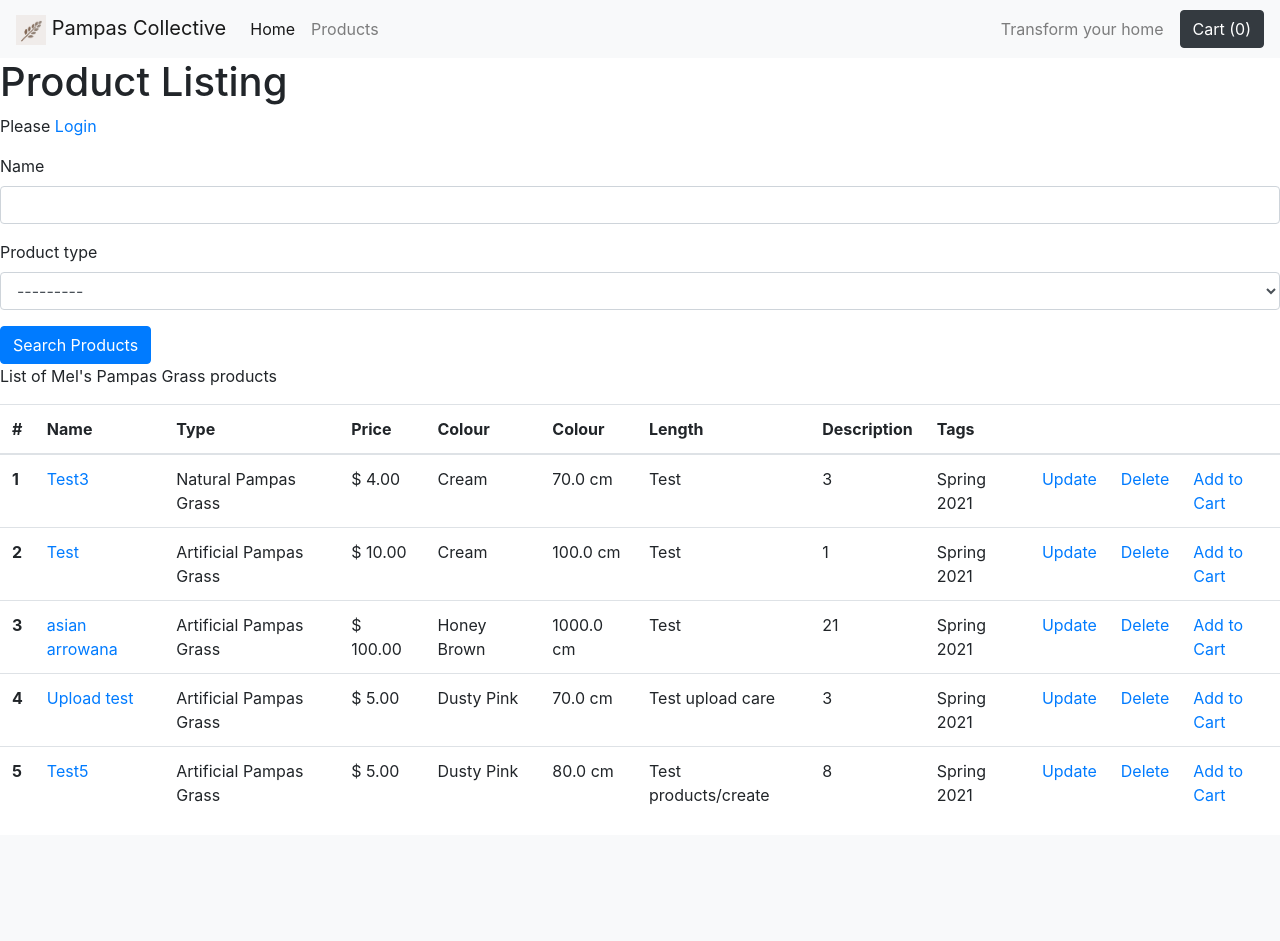
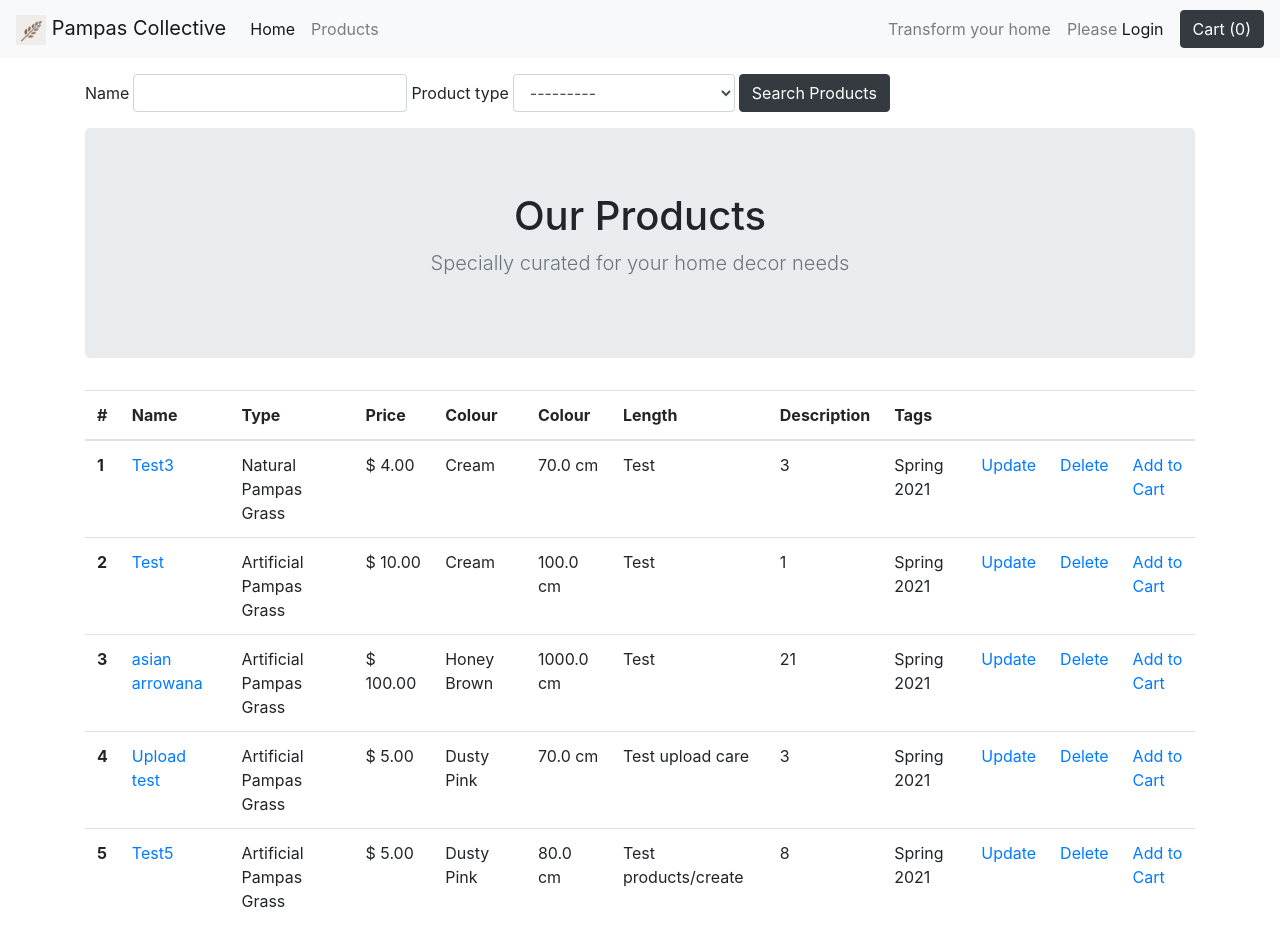
Before and after one commit to Malrhis/project-4-codeinstitute, a Django app: page /products/ in a window 1280 px wide. Before the commit the page ends 804 px from the top, so only its background shows below. Run offline with Django 3.2, Linux system fonts and the light colour scheme; data comes from the database, SQL or seed files in the repository; some libraries are stand-ins or nearby versions.

Commit message:
update search bar

```diff
--- a/Pampascollective/urls.py
+++ b/Pampascollective/urls.py
@@ -19,6 +19,7 @@ import products.views
 
 urlpatterns = [
     path('', products.views.landing_page, name="landing_page_route"),
+    path('success', products.views.landing_page, name="landing_page_route"),
     path('admin/', admin.site.urls),
     path('accounts/', include('allauth.urls')),
     path('products/', include('products.urls')),
--- a/products/templates/products/show-products.template.html
+++ b/products/templates/products/show-products.template.html
@@ -1,28 +1,32 @@
 {% extends 'base.template.html' %}
 {% load crispy_forms_tags %}
 {% load static %}
+
+ {% block css %}
+<link rel="stylesheet" href="{% static 'style.css' %}">
+{% endblock %}
 
 {% block title %}
 Product Listing
 {% endblock %}
 
 {% block content %}
-<h1>Product Listing</h1>
-{% if request.user.is_authenticated  %}
+    <div class="container">
+        <form class="form-inline" method="GET">
+            <div class="form-group my-3">
+                {{search_form|crispy}}
+                <input type="submit" class="btn btn-dark" value="Search Products">
+            </div>
+        </form>
+    </div>
+<div class="container">
 
-<p>Welcome {{request.user}}</p>
-{% else %}
-<p>Please <a href="/accounts/login">Login</a></p>
-{%endif%}
-
-<form method="GET">
-    {{search_form|crispy}}
-    <input type="submit" class="btn btn-primary" value="Search Products">
-</form>
-
-<p>
-    List of Mel's Pampas Grass products
-</p>
+    <section class="jumbotron text-center">
+        <div class="container">
+            <h1 class="jumbotron-heading">Our Products</h1>
+            <p class="lead text-muted">Specially curated for your home decor needs</p>
+        </div>
+    </section>
 
     <table class="table">
         <thead>
@@ -61,5 +65,6 @@ Product Listing
         </tbody>
     </table>
     {% endblock %}
+</div>
 
 </html>
--- a/static/style.css
+++ b/static/style.css
@@ -15,3 +15,11 @@
     background-repeat: no-repeat;
     background-size: cover;
 }
+
+.form-inline .form-group {
+    margin-right:4px;
+}
+
+label{
+   margin-right:4px;
+}
--- a/templates/base.template.html
+++ b/templates/base.template.html
@@ -18,8 +18,8 @@
 
 <body>
     <nav class="navbar navbar-expand-lg navbar-light bg-light">
-        <a class="navbar-brand" href="/"><img src="{% static 'images/logo.png' %}" width="30" height="30"
-                alt="logo" />     Pampas Collective</a>
+        <a class="navbar-brand" href="/"><img src="{% static 'images/logo.png' %}" width="30" height="30" alt="logo" />
+            Pampas Collective</a>
         <button class="navbar-toggler" type="button" data-toggle="collapse" data-target="#navbarNav"
             aria-controls="navbarNav" aria-expanded="false" aria-label="Toggle navigation">
             <span class="navbar-toggler-icon"></span>
@@ -36,7 +36,14 @@
             <span class="navbar-text mr-3">
                 Transform your home
             </span>
+
+            {% if request.user.is_authenticated  %}
+            <span class="navbar-text mr-3">Welcome {{request.user}}</span>
+            {% else %}
+            <span class="navbar-text mr-3">Please <a href="/accounts/login">Login</span>
+            {%endif%}
             <div class="nav-item">
+
                 <a href="{% url 'view_cart' %}" class="btn btn-dark">Cart ({{items_in_cart}})</a>
             </div>
         </div>
```
Also changed, not shown: Pampascollective/settings.py (+8 -8 lines). Lines whose indentation alone changed are shown as unchanged.
